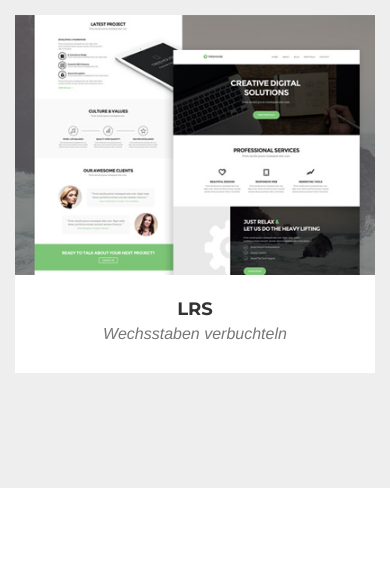
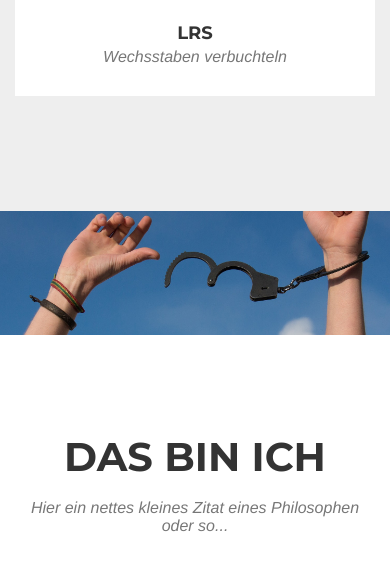
Before and after one commit to milkbread/DeineLerntherapeutin, a Django app: page / in a window 390 px wide. Shown: the part 2822-3397 px from the top of the page. Run offline with Django 3.2, Linux system fonts and the light colour scheme; some libraries are stand-ins or nearby versions; some web fonts are replaced.

Commit message:
add second calloutt and make both responsive

```diff
--- a/core/static/css/agency.css
+++ b/core/static/css/agency.css
@@ -754,16 +754,12 @@
 
 .callout {
     display: table;
-    width: 100%;
-    height: 400px;
     color: #fff;
-    background: url(../images/frust.jpg) no-repeat center center scroll;
     -webkit-background-size: cover;
     -moz-background-size: cover;
     background-size: cover;
     -o-background-size: cover;
 }
-
 .text-vertical-center {
     display: table-cell;
     text-align: center;
--- a/core/static/js/main.js
+++ b/core/static/js/main.js
@@ -23,15 +23,6 @@
 	            		$('input[name=' + d + '], textarea[name=' + d + ']').next('p').append(span);
 	            	});
 	            });
-	            if(data.is_valid){
-	                $("#send-button").hide();
-	                $('#form-fields').empty();
-	                $('#thank-you').html(data.html);
-	            } else {
-	                $("#send-button").attr('disabled', false);
-	                $('#form-fields').html(data.html);
-	            }
-	            $("#wait-message").empty();
 	        }
 	    );
 	};
--- a/core/templates/core/master.html
+++ b/core/templates/core/master.html
@@ -143,9 +143,7 @@
         </section>
 
         <aside class="callout">
-            <div class="text-vertical-center">
-                <h1>Endlich raus aus der Frustspirale</h1>
-            </div>
+            <img src="{% static 'images/callout_motivation.jpg' %}" class="img-responsive" alt="Cinque Terre">
         </aside>
 
         <!-- Leistungen Grid Section -->
@@ -203,6 +201,10 @@
                 </div>
             </div>
         </section>
+
+        <aside class="callout">
+            <img src="{% static 'images/callout_freedom.jpg' %}" class="img-responsive" alt="Cinque Terre">
+        </aside>
 
         <!-- Team Section -->
         <section id="team" class="bg-light">
```
Also changed, not shown: core/static/images/callout_freedom.jpg (added), core/static/images/callout_motivation.jpg (added), core/static/images/freedom.jpg (added), core/static/images/motivation.jpg (added).
